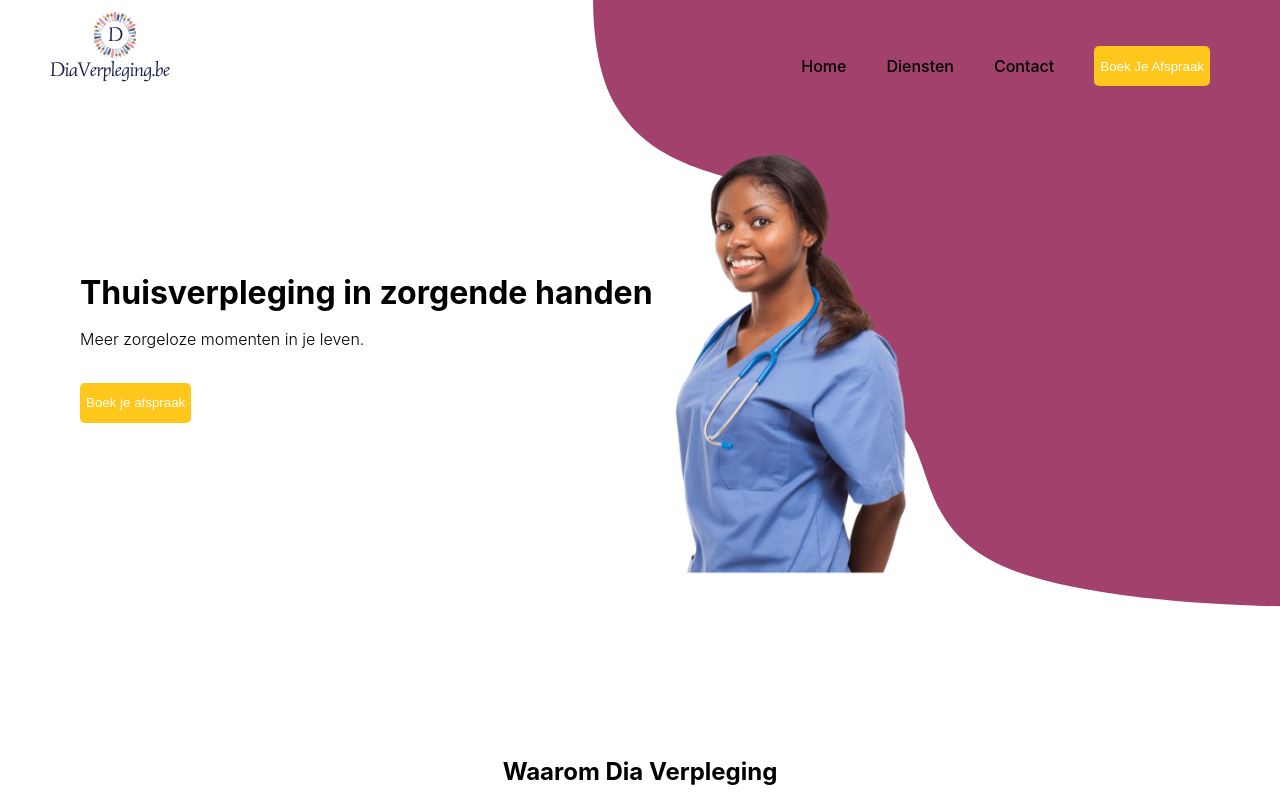
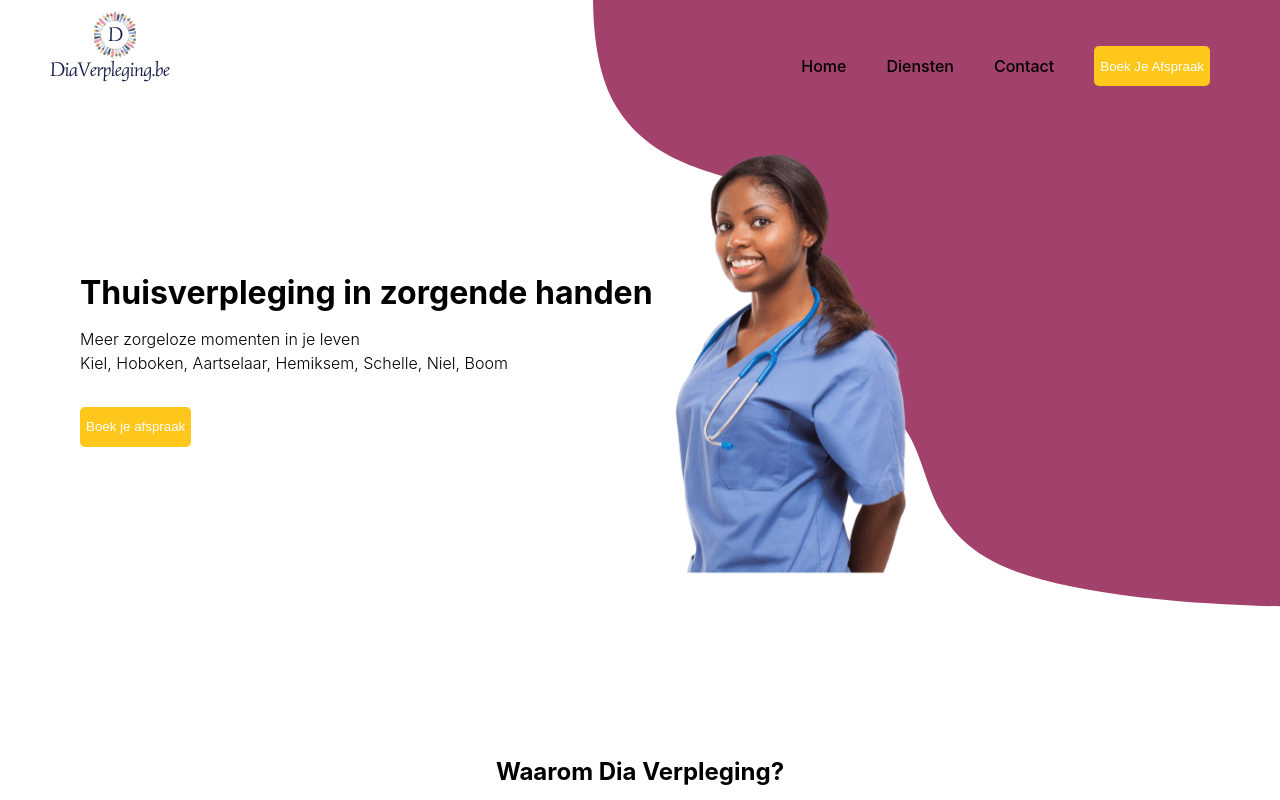
Before and after one commit to manziEric/diaverpleging, a Next.js app: page / in a window 1280 px wide. Shown: the top 800 px of the page. Built offline with nearby package versions, Linux system fonts and the light colour scheme.

Commit message:
update: tekst home en diensten

```diff
--- a/pages/index.tsx
+++ b/pages/index.tsx
@@ -26,7 +26,8 @@ function Home(): JSX.Element {
     <Layout>
       <Header
         title="Thuisverpleging in zorgende handen"
-        tekst="Meer zorgeloze momenten in je leven."
+        tekst="Meer zorgeloze momenten in je leven"
+        address="Kiel, Hoboken, Aartselaar, Hemiksem, Schelle, Niel, Boom"
         isButton
         isContact={false}
       />
--- a/src/components/core-feature/CoreFeature.tsx
+++ b/src/components/core-feature/CoreFeature.tsx
@@ -5,7 +5,7 @@ import styles from 'styles/icons.module.css';
 function CoreFeature(): JSX.Element {
   return (
     <div className={styles.container}>
-      <h2>Waarom Dia Verpleging</h2>
+      <h2>Waarom Dia Verpleging?</h2>
       <div className={styles.grid}>
         {data.map(({ id, IconSrc, title, text }) => (
           <IconsColumn key={id} IconSrc={IconSrc} title={title} text={text} />
--- a/src/components/footer/Footer.tsx
+++ b/src/components/footer/Footer.tsx
@@ -1,6 +1,5 @@
 import InstagramIcon from '@mui/icons-material/Instagram';
 import FacebookIcon from '@mui/icons-material/Facebook';
-import TwitterIcon from '@mui/icons-material/Twitter';
 import logo from 'assets/Group597.svg';
 import Image from 'next/image';
 import Link from 'next/link';
@@ -56,7 +55,6 @@ function Footer(): JSX.Element {
           <h3>Volg ons op</h3>
           <FacebookIcon className={styles.icon} />
           <InstagramIcon className={styles.icon} />
-          <TwitterIcon className={styles.icon} />
         </div>
       </div>
       <p className={styles.copyright}>
--- a/src/components/header/Header.tsx
+++ b/src/components/header/Header.tsx
@@ -6,6 +6,7 @@ interface ComponentProps {
   tekst: string;
   isButton: boolean;
   isContact: boolean;
+  address: string;
 }
 
 function Header({
@@ -13,6 +14,7 @@ function Header({
   tekst,
   isButton,
   isContact,
+  address,
 }: ComponentProps): JSX.Element {
   return (
     <div className={styles.container}>
@@ -25,6 +27,7 @@ function Header({
       <div className={styles.text}>
         <h1>{title}</h1>
         <p>{tekst}</p>
+        <p className={styles.textAboveButton}>{address}</p>
         {isButton ? <Button route="/contact">Boek je afspraak</Button> : null}
       </div>
     </div>
--- a/src/components/serviceCardsContent/ServiceCardsContent.tsx
+++ b/src/components/serviceCardsContent/ServiceCardsContent.tsx
@@ -15,7 +15,7 @@ function ServiceCardsContent({ image, title, text, alt }: ComponentProps) {
         <Image src={image} alt={alt} />
       </div>
       <div className={styles.content}>
-        <h5>{title}</h5>
+        <h4>{title}</h4>
         <p>{text}</p>
       </div>
     </div>
--- a/styles/header.module.css
+++ b/styles/header.module.css
@@ -32,9 +32,15 @@
   right: 5rem;
 }
 
+
 .text p {
-  margin-bottom: 2rem;
+  margin: 0;
   max-width: 40rem;
+}
+
+.textAboveButton{
+  margin-bottom: 2rem !important;
+
 }
 
 @media screen and (max-width: 480px) {
--- a/styles/serviceCard.module.css
+++ b/styles/serviceCard.module.css
@@ -49,7 +49,7 @@
   margin-top: 20px;
 }
 
-.content h5 {
+.content h4 {
   margin: 0;
   padding: 0;
 }
```
Also changed, not shown: assets/homepage/Group64.svg.
